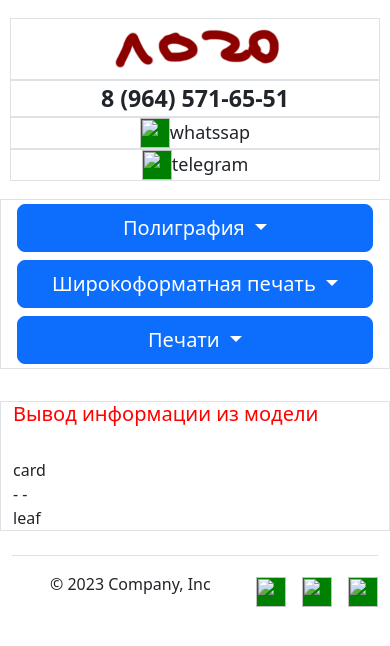
After one commit to Klaus8k/tipkor_site, a Django app: page /poly/card/ in a window 390 px wide. The commit adds this page. Shown: the top 646 px of the page. Run offline with Django 4.2, Linux system fonts and the light colour scheme; data that the repository does not hold is empty; some libraries are stand-ins or nearby versions.

Commit message:
add urls for poly, + tmp for poly,

```diff
--- /dev/null
+++ b/tipkor/poly/templates/poly/poly.html
@@ -0,0 +1,24 @@
+{% extends 'base.html' %}
+{% load static %}
+
+
+{% block content %}
+
+<div class="container border">
+    <h5 style="color: red;">Вывод информации из модели</h5>
+    <br>
+    card
+    <div> {% for item in cards %}
+        <p>{{item }}</p>
+        {% endfor %}
+    </div>-
+    -
+    <br>
+    leaf
+    <div> {% for item in leaf %}
+        <p>{{item }}</p>
+        {% endfor %}
+    </div>
+</div>
+
+{% endblock %}
--- /dev/null
+++ b/tipkor/poly/urls.py
@@ -0,0 +1,9 @@
+from django.contrib import admin
+from django.urls import path
+from django.views.generic.base import TemplateView
+
+from .views import PolyView
+
+urlpatterns = [
+    path('card/', PolyView.as_view()),
+]
--- a/tipkor/poly/views.py
+++ b/tipkor/poly/views.py
@@ -1,3 +1,18 @@
+from typing import Any, Dict
+
+from django.http import HttpRequest, HttpResponse
 from django.shortcuts import render
+from django.views.generic import ListView
 
-# Create your views here.
+from .models import Cards, Leaflets
+
+
+class PolyView(ListView):
+    model = Cards
+    context_object_name = 'cards'
+    template_name = 'poly.html'
+
+    def get_context_data(self, **kwargs: Any) -> Dict[str, Any]:
+        context = super().get_context_data(**kwargs)
+        context['leaf'] = Leaflets.objects.all()
+        return context
--- a/tipkor/tipkor/settings.py
+++ b/tipkor/tipkor/settings.py
@@ -58,6 +58,7 @@ TEMPLATES = [
         'BACKEND': 'django.template.backends.django.DjangoTemplates',
         'DIRS': [
             BASE_DIR / 'tipkor/templates/tipkor', # path to templates files
+            BASE_DIR / 'poly/templates/poly', # path to templates files
         ],
         'APP_DIRS': True,
         'OPTIONS': {
--- a/tipkor/tipkor/static/tipkor/css/tipkor.css
+++ b/tipkor/tipkor/static/tipkor/css/tipkor.css
@@ -57,8 +57,6 @@
         padding: 10px !important;
     }
 
-    .btn_poly {
-    }
 
     .row {
         display: flex;
--- /dev/null
+++ b/tipkor/tipkor/templates/tipkor/base.html
@@ -0,0 +1,139 @@
+<!DOCTYPE html>
+
+{% load static %}
+
+<head>
+	<title>tipkor.ru</title>
+	<meta charset="UTF-8">
+	<!-- <meta http-equiv="X-UA-Compatible" content="IE=edge"> -->
+	<meta name="viewport" content="width=device-width, initial-scale=1.0">
+	<!-- insert href of fonts -->
+	<link rel="icon" href="{% static 'tipkor/img/favicon.ico' %}" type="image/x-icon">
+	<link rel="stylesheet" type="text/css" href="{% static 'tipkor/css/bootstrap.min.css' %}">
+	<link rel="stylesheet" type="text/css" href="{% static 'tipkor/css/tipkor.css' %}">
+	<script src="{% static 'tipkor/js/bootstrap.bundle.min.js' %}"></script>
+	<script src="{% static 'tipkor/js/bootstrap.min.js' %}"></script>
+	<script src="{% static 'tipkor/js/tipkor.js' %}"></script>
+</head>
+
+<body>
+	<div class="container pt-2">
+		<div class="top_line row d-flex justify-content-center align-items-center">
+			<div class="main_logo col d-flex justify-content-center border">
+				<img src="{% static '/tipkor/img/logo.gif' %}" alt="">
+			</div>
+			<div class="hi_telefon col border ">
+				<p class="fs-3 mb-0"><strong>8 (964) 571-65-51</strong></p>
+			</div>
+			<div class="hi_grafic col border" style="text-align: center;">
+				<p class="fs-4  mb-0">пн-пт 10:00-18:00</p>
+
+			</div>
+			<div class="hi_watssap col-md-2 border">
+				<div class="img_mess">
+					<img id="hi_mess" src="" alt="">
+					<a style="font-size: large;">whatssap</a>
+				</div>
+			</div>
+			<div class="hi_teleg col-md-2 border">
+				<div class="img_mess">
+					<img id="hi_mess" src="" alt="">
+					<a style="font-size: large;">telegram</a>
+				</div>
+			</div>
+		</div>
+	</div>
+
+	<!-- навигация кнопками сюда, обычные кнопки, пока на якори в странице -->
+	<div class="container pt-2">
+		<div class="row">
+			<div class="top_buttons d-flex justify-content-center border">
+
+				<!-- Просто кнопки без выпадающего меню
+				<a class="btn btn-primary flex-fill btn-lg  m-1" href="#poly">Полиграфия</a>
+				<a class="btn btn-primary flex-fill btn-lg  m-1" href="#shiro">Широкоформатная печать</a>
+				<a class="btn btn-primary flex-fill btn-lg  m-1" href="#stamp">Печати</a> -->
+
+				<!-- Топ кнопки с выпадающим меню -->
+				<div class="dropdown d-flex flex-fill">
+					<a class="btn btn-primary flex-fill btn-lg  m-1 dropdown-toggle" href="#poly" role="button"
+						id="dropdownMenuLink" data-bs-toggle="dropdown" aria-expanded="false">
+						Полиграфия
+					</a>
+					<ul class="dropdown-menu dropdown-menu-dark">
+						<li><a class="dropdown-item" href="#poly">визитки</a></li>
+						<li><a class="dropdown-item" href="#">листовки</a></li>
+						<li><a class="dropdown-item" href="#">буклеты</a></li>
+					</ul>
+				</div>
+
+				<div class="dropdown d-flex flex-fill">
+					<a class="btn btn-primary flex-fill btn-lg  m-1 dropdown-toggle" href="#poly" role="button"
+						id="dropdownMenuLink" data-bs-toggle="dropdown" aria-expanded="false">
+						Широкоформатная печать
+					</a>
+					<ul class="dropdown-menu dropdown-menu-dark">
+						<li><a class="dropdown-item" href="#poly">баннеры</a></li>
+						<li><a class="dropdown-item" href="#">наклейки</a></li>
+						<li><a class="dropdown-item" href="#">таблички</a></li>
+					</ul>
+				</div>
+
+				<div class="dropdown d-flex flex-fill">
+					<a class="btn btn-primary flex-fill btn-lg  m-1 dropdown-toggle" href="#poly" role="button"
+						id="dropdownMenuLink" data-bs-toggle="dropdown" aria-expanded="false">
+						Печати
+					</a>
+					<ul class="dropdown-menu dropdown-menu-dark">
+						<li><a class="dropdown-item" href="#poly">печати</a></li>
+						<li><a class="dropdown-item" href="#">штампы</a></li>
+						<li><a class="dropdown-item" href="#">другое</a></li>
+					</ul>
+				</div>
+
+
+				<!-- Кноки с сворачивающиеся -->
+			</div>
+		</div>
+	</div>
+	<!-- Картинка -->
+	<div class="hi_imgage container p-3">
+		<div class="row">
+			<img class="col" id="header_img" src="" alt="">
+		</div>
+	</div>
+
+	{% block content %}
+    {% endblock %}
+
+
+
+	<!-- FOOTER -->
+	<div class="container">
+		<footer class="d-flex flex-wrap justify-content-between align-items-center py-3 my-4 border-top">
+			<div class="col-md-4 d-flex align-items-center">
+				<a href="/" class="mb-3 me-2 mb-md-0 text-body-secondary text-decoration-none lh-1">
+					<svg class="bi" width="30" height="24">
+						<use xlink:href="#bootstrap" />
+					</svg>
+				</a>
+				<span class="mb-3 mb-md-0 text-body-secondary">&copy; 2023 Company, Inc</span>
+			</div>
+
+			<ul class="nav col-md-4 justify-content-end list-unstyled d-flex">
+
+				<li class="ms-3"><a class="text-body-secondary" href="http://ya.ru">
+						<img id="hi_mess" src="" alt=""></a></li>
+
+				<li class="ms-3"><a class="text-body-secondary" href="http://ya.ru">
+						<img id="hi_mess" src="" alt=""></a></li>
+
+				<li class="ms-3"><a class="text-body-secondary" href="http://ya.ru">
+						<img id="hi_mess" src="" alt=""></a></li>
+
+			</ul>
+		</footer>
+	</div>
+</body>
+
+</html>
--- a/tipkor/tipkor/templates/tipkor/old_index.html
+++ b/tipkor/tipkor/templates/tipkor/index.html
@@ -131,7 +131,7 @@
 					<div class="card-body">
 						<h3 class="card-title">Визитки</h3>
 						<p class="card-text">По кнопке якорь на прайс ниже.</p>
-						<a href="#" class="btn btn-primary px-5">Расчет визиток</a>
+						<a href="/poly/card" class="btn btn-primary px-5">Расчет визиток</a>
 					</div>
 				</div>
 			</div>
--- a/tipkor/tipkor/urls.py
+++ b/tipkor/tipkor/urls.py
@@ -1,10 +1,9 @@
 from django.contrib import admin
-from django.urls import path
+from django.urls import include, path
 from django.views.generic.base import TemplateView
-from .views import PolyView
 
 urlpatterns = [
     path('admin/', admin.site.urls),
-    # path('', TemplateView.as_view(template_name='old_index.html')),
-    path('', PolyView.as_view(template_name='old_index.html')),
+    path('',TemplateView.as_view(template_name='index.html')),
+    path('poly/', include('poly.urls')),
 ]
```
Also changed, not shown: tipkor/tipkor/views.py (+1 -11 lines).
